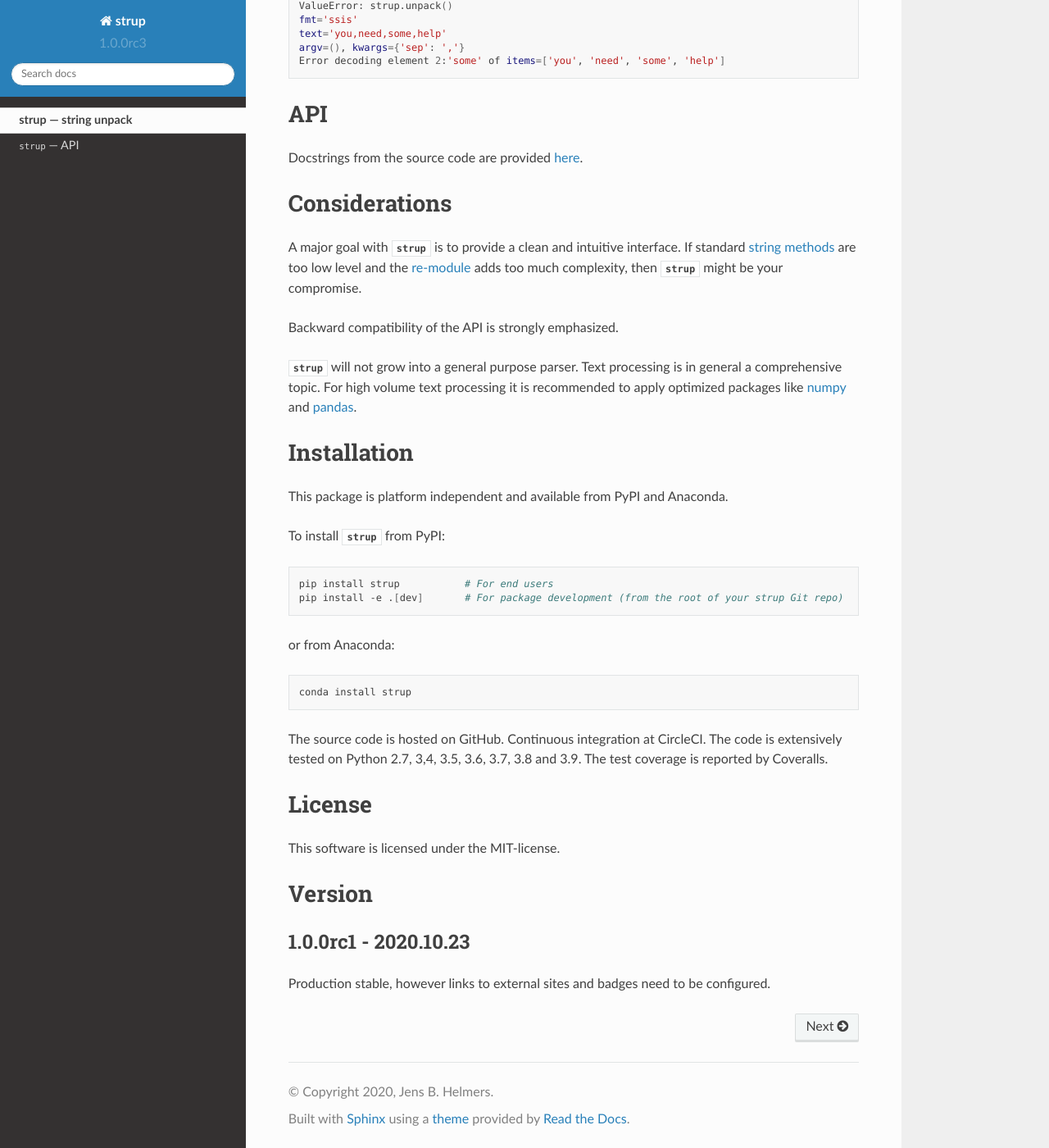
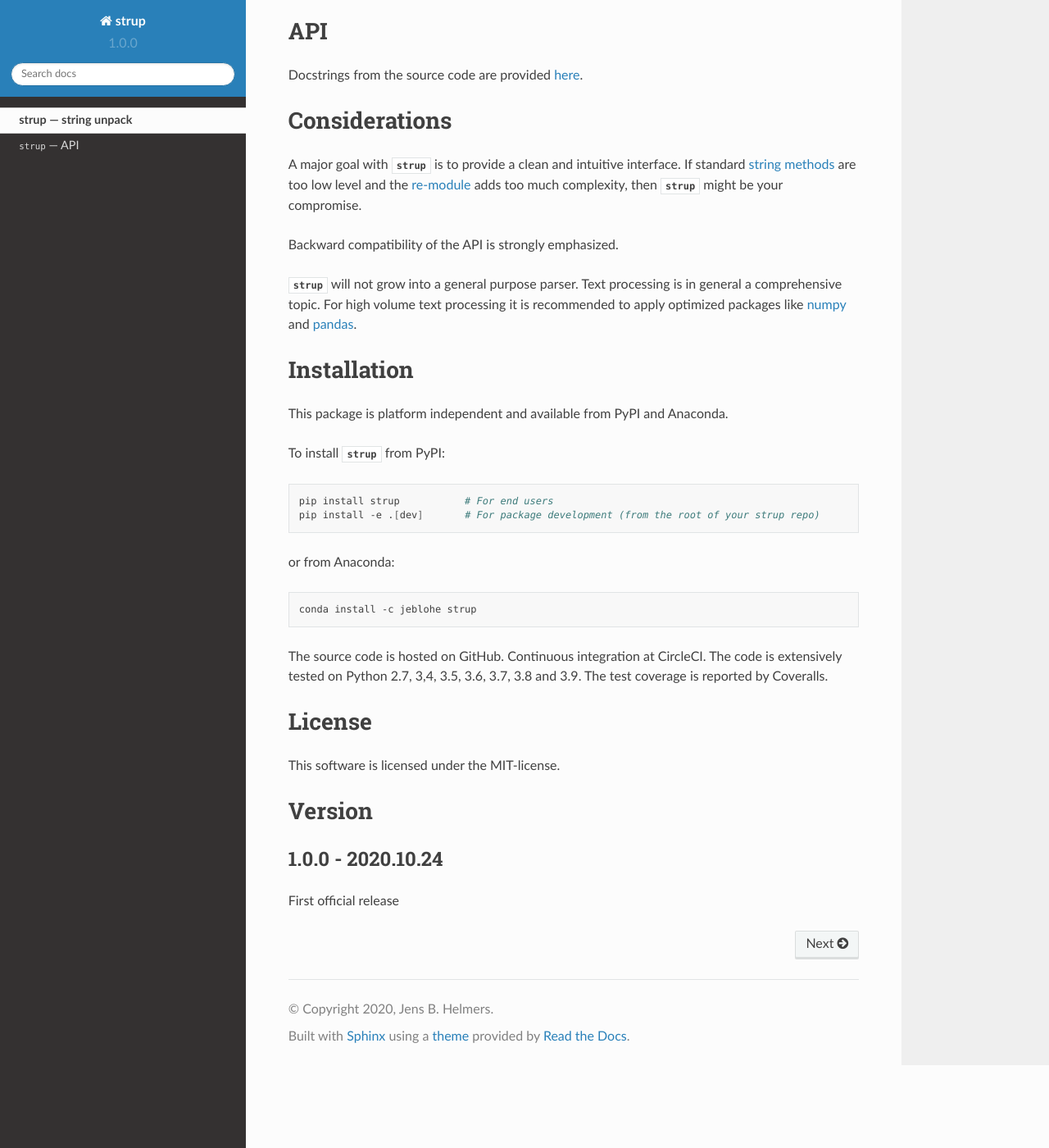
Before and after one commit to jeblohe/strup, a Sphinx documentation site: the page built from docs/source/index.rst, in a window 1280 px wide and 1400 px high, scrolled down 2971 px. Shown: the whole window at 82% size. Built offline with Sphinx 7.4.7 and the Read the Docs theme 2.0.0, drawn with Linux system fonts in a browser that asks for light colours; some of the changed text lies outside the part shown.

Commit message:
Update conda info

```diff
--- a/docs/source/index.rst
+++ b/docs/source/index.rst
@@ -210,14 +205,14 @@ To install :attr:`strup` from PyPI:
 .. code-block:: bash
 
    pip install strup           # For end users
-   pip install -e .[dev]       # For package development (from the root of your strup Git repo)
+   pip install -e .[dev]       # For package development (from the root of your strup repo)
 
 
 or from Anaconda:
 
 .. code-block:: bash
 
-   conda install strup
+   conda install -c jeblohe strup
 
 The source code is hosted on GitHub. Continuous integration at CircleCI.
 The code is extensively tested on Python 2.7, 3,4, 3.5, 3.6, 3.7, 3.8 and 3.9.
@@ -232,7 +227,7 @@ This software is licensed under the MIT-license.
 Version
 =======
 
-1.0.0rc1 - 2020.10.23
----------------------
+1.0.0 - 2020.10.24
+------------------
 
-Production stable, however links to external sites and badges need to be configured.
+First official release
--- a/strup/__init__.py
+++ b/strup/__init__.py
@@ -6,6 +6,6 @@ strup is written by Jens B. Helmers (c) 2020
 SPDX-License-Identifier: MIT
 """
 
-__version__ = "1.0.0rc3"
+__version__ = "1.0.0"
 
 from .unpack import Unpack, unpack
```
Also changed, not shown: other parts of docs/source/index.rst (+0 -5 lines), README.md (+3 -5 lines), 1 other file.
